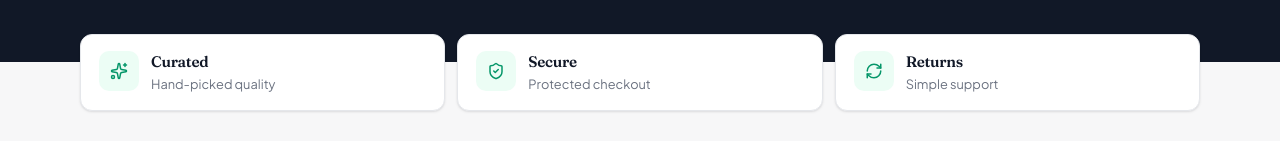
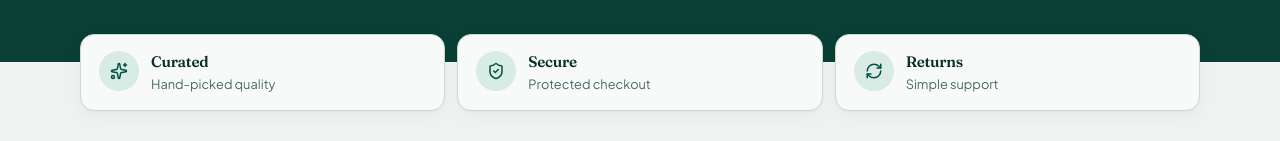
Before and after one commit to hillarymusika-cell/ecomerce, a React (Vite) app in the folder frontend/: page / in a window 1280 px wide. Shown: the part 419-560 px from the top of the page. Built offline with nearby package versions, Linux system fonts and the light colour scheme; no server answers.

Commit message:
fix(ui): stop ui.css overriding logo palette with navy/gray

```diff
--- a/frontend/src/ui.css
+++ b/frontend/src/ui.css
@@ -1,22 +1,4 @@
-/* Clean UI layer — flat colors, Lucide-friendly icon boxes */
-:root {
-  --bg: #f7f7f8;
-  --surface: #ffffff;
-  --ink: #111827;
-  --muted: #6b7280;
-  --border: #e5e7eb;
-  --border-strong: #d1d5db;
-  --brand: #111827;
-  --brand-soft: #1f2937;
-  --accent: #059669;
-  --accent-soft: #ecfdf5;
-  --danger: #dc2626;
-  --danger-soft: #fef2f2;
-  --radius: 12px;
-  --radius-sm: 8px;
-  --shadow: 0 1px 2px rgba(17, 24, 39, 0.05), 0 1px 3px rgba(17, 24, 39, 0.08);
-  --shadow-md: 0 4px 12px rgba(17, 24, 39, 0.08);
-}
+/* UI helpers only — palette lives in index.css (logo teal/sage) */
 
 .icon { display: inline-flex; align-items: center; justify-content: center; flex-shrink: 0; }
 .icon svg { width: 1em; height: 1em; stroke-width: 1.75; }
@@ -39,9 +21,9 @@
 .trust-icon {
   width: 40px;
   height: 40px;
-  border-radius: 10px;
+  border-radius: 50%;
   background: var(--accent-soft);
-  color: var(--accent);
+  color: #005040;
   display: grid;
   place-items: center;
   flex-shrink: 0;
@@ -51,7 +33,7 @@
   width: 48px;
   height: 48px;
   border-radius: 12px;
-  background: #f3f4f6;
+  background: var(--accent-soft);
   color: var(--muted);
   display: grid;
   place-items: center;
@@ -114,7 +96,7 @@
 }
 .password-toggle:hover {
   color: var(--ink);
-  background: #f3f4f6;
+  background: var(--bg);
 }
 
 .quantity button {
```
